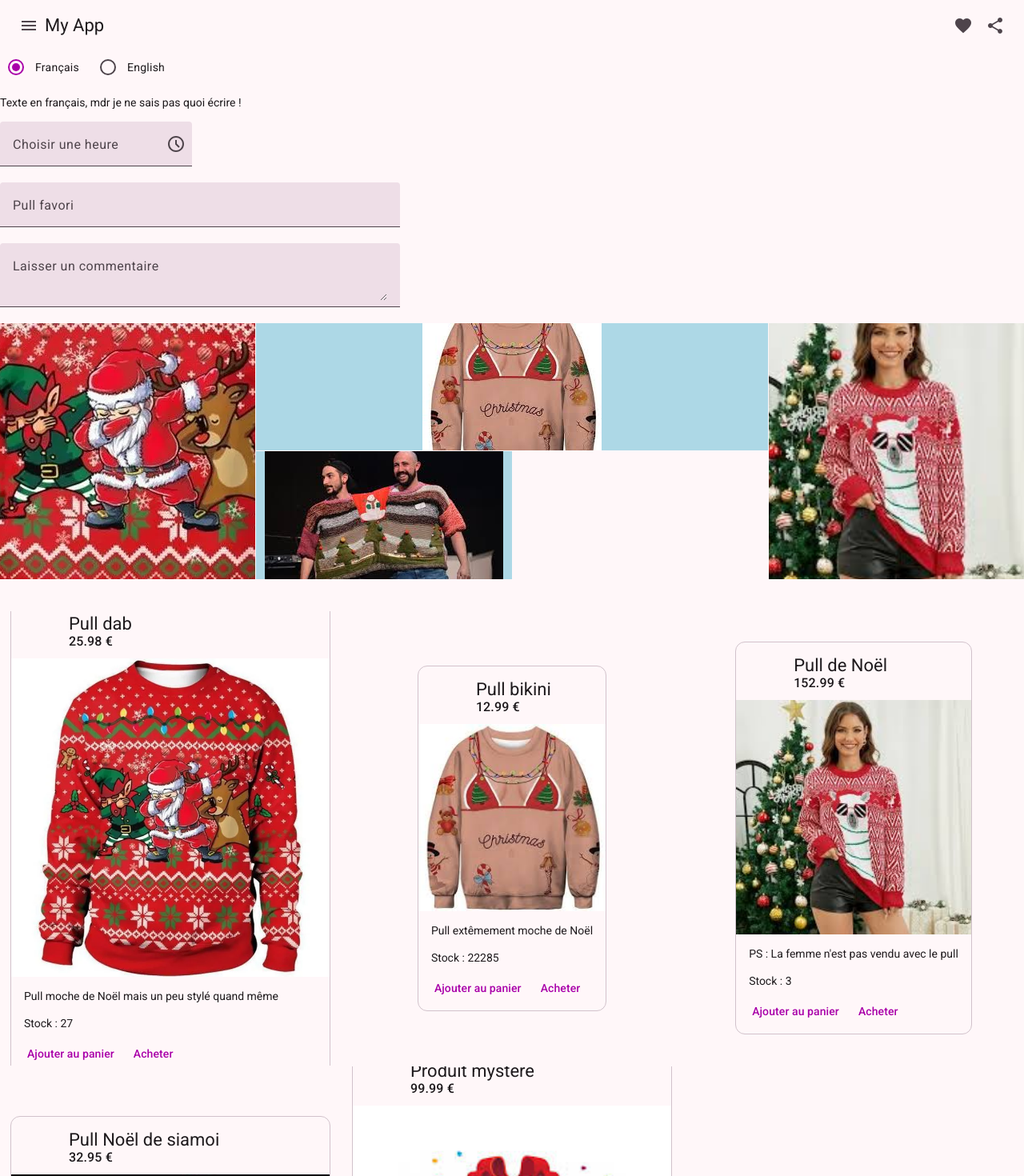
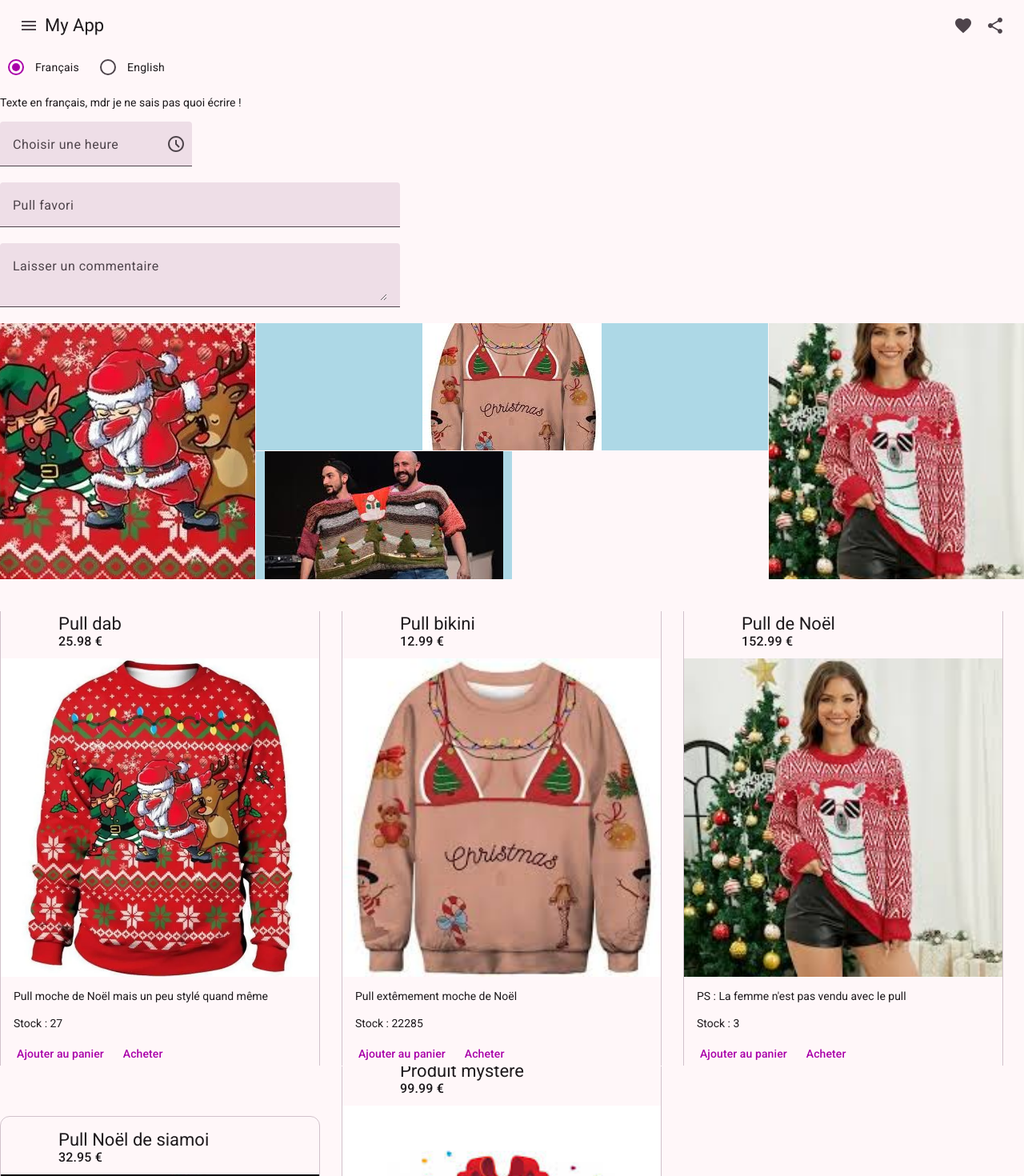
Before and after one commit to Mattocans/projetAngular, an Angular app: page / in a window 1280 px wide. Shown: the top 1470 px of the page at 80% size. Built offline with nearby package versions, Linux system fonts and the light colour scheme.

Commit message:
rupture de stock

```diff
--- a/src/app/card/card.css
+++ b/src/app/card/card.css
@@ -5,3 +5,7 @@
 .example-header-image {
   background-size: cover;
 }
+:host {
+  display: block;
+  width: 100%;
+}
```
